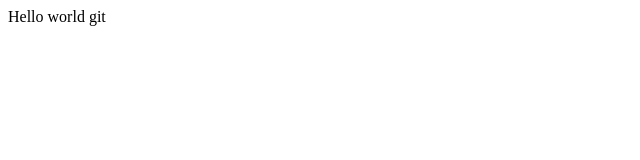
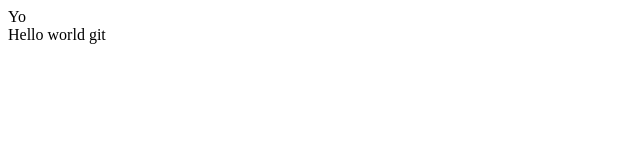
Before and after one commit to Swe3z/Chocolatecookie, a plain HTML site: page index.html in a window 1280 px wide. Shown: the whole page, without its empty margins (0-640 px from the left). Drawn offline with Linux system fonts and the light colour scheme.

Commit message:
Add-header

```diff
--- a/index.html
+++ b/index.html
@@ -6,6 +6,9 @@
     <title>TONTON</title>
 </head>
 <body>
+    <header>
+        Yo
+    </header>
     Hello world git
 
     <script src="app.js"></script>
```
